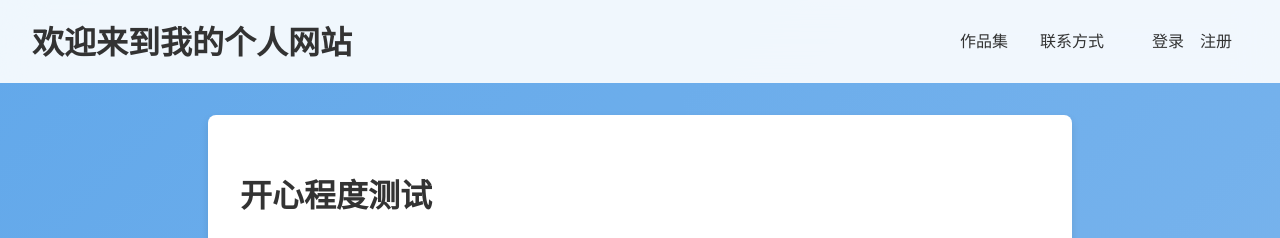
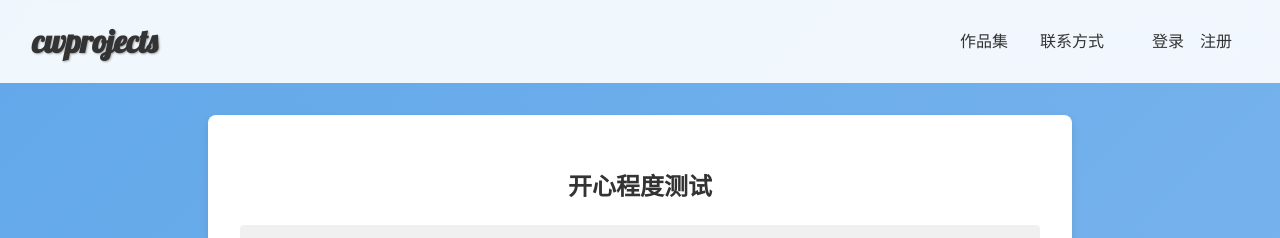
Before and after one commit to BrandonChenZT/smilefaces, a plain HTML site: page test_before_game.html in a window 1280 px wide. Shown: the top 238 px of the page. Drawn offline with Linux system fonts and the light colour scheme; no server answers.

Commit message:
fix test page

```diff
--- a/css/customize.css
+++ b/css/customize.css
@@ -7,6 +7,9 @@ h1 {
     text-align: center; /* 文本居中对齐 */
   }
 
+h2 {
+    text-align: center; /* 文本居中对齐 */
+  }
   /* 为高分辨率设备优化字体渲染 */
   @media screen and (-webkit-min-device-pixel-ratio: 2),
          screen and (min-resolution: 192dpi) {
--- a/test_before_game.html
+++ b/test_before_game.html
@@ -6,10 +6,13 @@
     <title>我的个人网站 - 测试</title>
     <link rel="stylesheet" href="css/styles.css">
     <link rel="stylesheet" href="css/test.css">
+    <link rel="stylesheet" href="css/customize.css">
+    <link href="https://fonts.googleapis.com/css2?family=Lobster&display=swap" rel="stylesheet">
+</head>
 </head>
 <body>
     <header>
-        <h1>欢迎来到我的个人网站</h1>
+        <h1>cwprojects</h1>
         <nav>
             <li><a href="portfolio.html">作品集</a></li>
             <li><a href="contact.html">联系方式</a></li>
@@ -29,7 +32,7 @@
         <div class="container">
           <form id="quiz-form">
             <div class="container">
-                <h1>开心程度测试</h1>
+                <h2>开心程度测试</h2>
                 <form id="quiz-form">
                   <!-- 问题1 -->
                   <div class="question">
```
